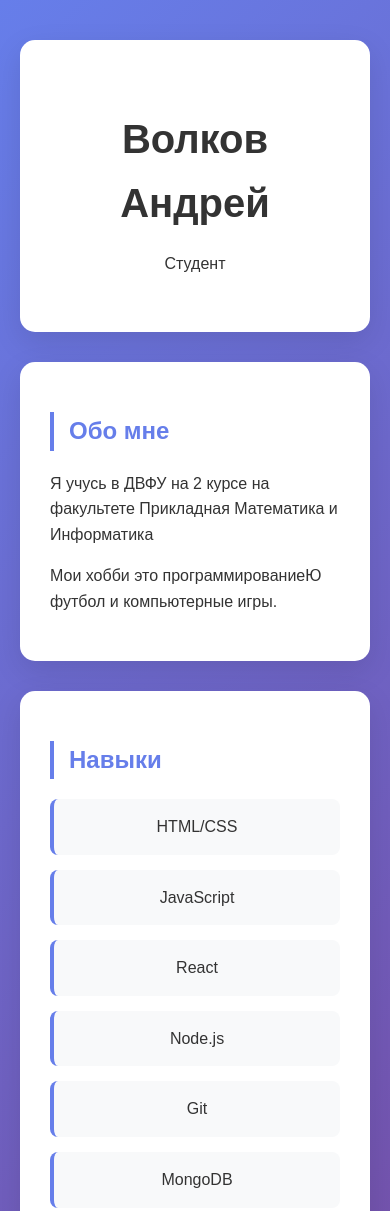
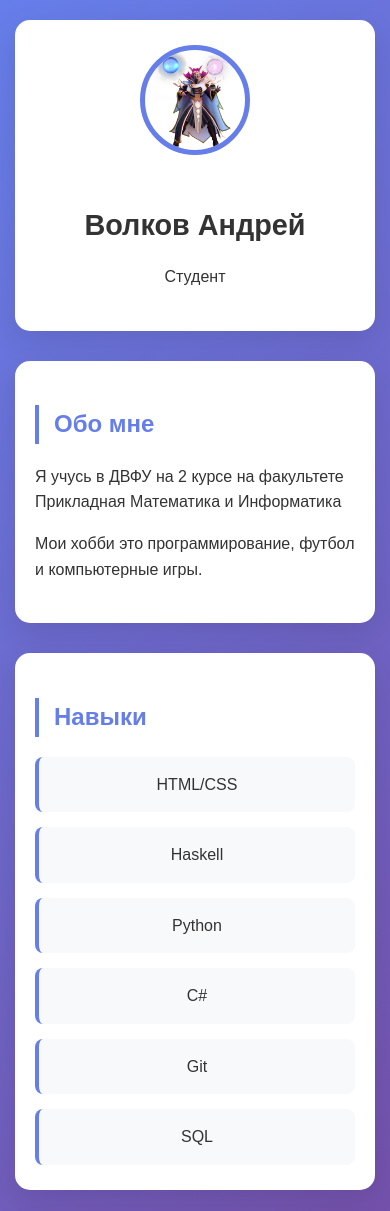
Before and after one commit to FL1ckyy/my_first_site, a plain HTML site: page index.html in a window 390 px wide. Shown: the top 1211 px of the page. Drawn offline with Linux system fonts and the light colour scheme.

Commit message:
Фотка/финальные штрихи

```diff
--- a/index.html
+++ b/index.html
@@ -3,37 +3,38 @@
 <head>
     <meta charset="UTF-8">
     <meta name="viewport" content="width=device-width, initial-scale=1.0">
-    <title>Волков Андрей - студен</title>
+    <title>Волков Андрей - студент</title>
     <link rel="stylesheet" href="style.css">
 </head>
 <body>
     <div class="container">
         <header class="header">
+            <img src="avatar.jpg" alt="Фото Инвокера" class="avatar">
             <h1>Волков Андрей</h1>
             <p>Студент</p>
         </header>
         <section class="about">
             <h2>Обо мне</h2>
             <p>Я учусь в ДВФУ на 2 курсе на факультете Прикладная Математика и Информатика</p>
-            <p>Мои хобби это программированиеЮ футбол и компьютерные игры.</p>
+            <p>Мои хобби это программирование, футбол и компьютерные игры.</p>
         </section>
 
         <section class="skills">
             <h2>Навыки</h2>
             <div class="skills-grid">
                 <div class="skill-card">HTML/CSS</div>
-                <div class="skill-card">JavaScript</div>
-                <div class="skill-card">React</div>
-                <div class="skill-card">Node.js</div>
+                <div class="skill-card">Haskell</div>
+                <div class="skill-card">Python</div>
+                <div class="skill-card">C#</div>
                 <div class="skill-card">Git</div>
-                <div class="skill-card">MongoDB</div>
+                <div class="skill-card">SQL</div>
             </div>
         </section>
 
         <section class="contact">
             <h2>Контакты</h2>
             <div class="contact-links">
-                <a href="volk-andre277@yandex.ru">Email</a>
+
                 <a href="https://github.com/FL1ckyy?tab=repositories">Github</a>
 
             </div>
--- a/style.css
+++ b/style.css
@@ -98,3 +98,79 @@ h2 {
     background: #5a6fd8;
     transform: translateY(-2px);
 }
+@keyframes fadeInUp {
+    from {
+        opacity: 0;
+        transform: translateY(30px);
+    }
+    to {
+        opacity: 1;
+        transform: translateY(0);
+    }
+}
+
+.header {
+    animation: fadeInUp 0.8s ease-out;
+}
+
+.about {
+    animation: fadeInUp 0.8s ease-out 0.2s both;
+}
+
+.skills {
+    animation: fadeInUp 0.8s ease-out 0.4s both;
+}
+
+.contact {
+    animation: fadeInUp 0.8s ease-out 0.6s both;
+}
+
+@media (max-width: 768px) {
+    .container {
+        padding: 20px 15px;
+    }
+
+    .header {
+        padding: 30px 20px;
+    }
+
+    .avatar {
+        width: 120px;
+        height: 120px;
+    }
+
+    h1 {
+        font-size: 2em;
+    }
+
+    .skills-grid {
+        grid-template-columns: repeat(2, 1fr);
+    }
+
+    .contact-links {
+        flex-direction: column;
+    }
+
+    .about, .skills, .contact {
+        padding: 25px 20px;
+    }
+}
+
+@media (max-width: 480px) {
+    .header {
+        padding: 25px 15px;
+    }
+
+    .avatar {
+        width: 100px;
+        height: 100px;
+    }
+
+    h1 {
+        font-size: 1.8em;
+    }
+
+    .skills-grid {
+        grid-template-columns: 1fr;
+    }
+}
```
Also changed, not shown: avatar.jpg (added).
